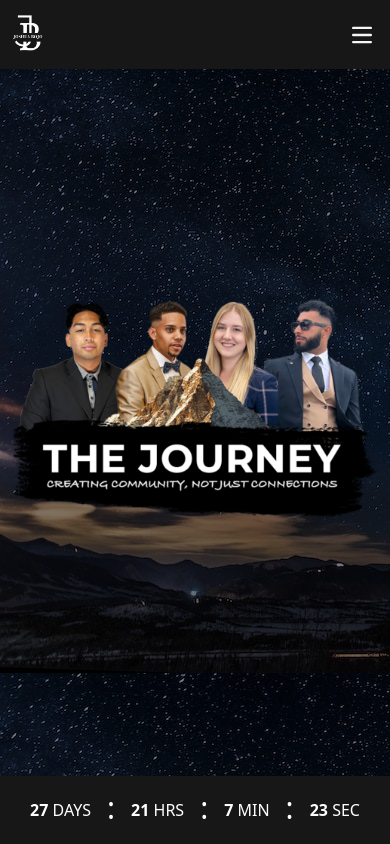
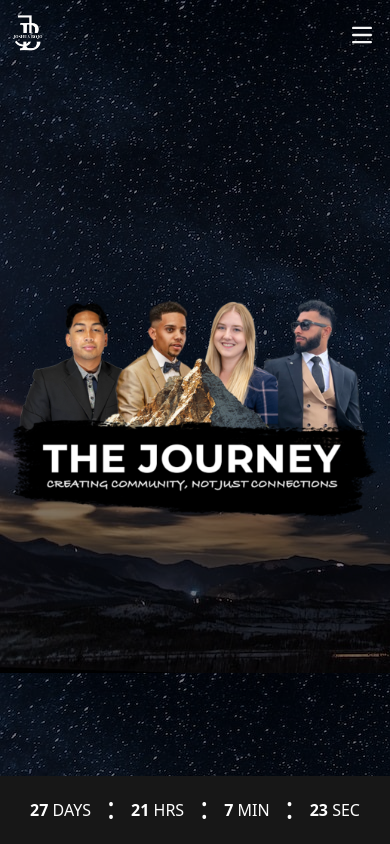
Before and after one commit to lyndonreyjb/the-journey-yyc, a website: page build/index.html in a window 390 px wide. Shown: the top 844 px of the page. Drawn offline with Linux system fonts and the light colour scheme; a web font is replaced by a local one.

Commit message:
navbar style update

```diff
--- a/build/index.html
+++ b/build/index.html
@@ -35,7 +35,7 @@
     <!-- Navbar -->
     <nav
       id="navbar"
-      class="fixed w-full z-40 transition-all text-neutral-100 bg-neutral-900">
+      class="fixed w-full z-40 transition-all text-neutral-100 bg-transparent">
       <div
         class="max-w-screen-xl flex flex-wrap items-center justify-between mx-auto p-2">
         <a href="#home" class="flex items-center">
--- a/build/js/script.js
+++ b/build/js/script.js
@@ -4,9 +4,9 @@ window.addEventListener("scroll", function () {
 
   // Check the scroll position to determine if the background should be added or removed
   if (window.scrollY > 0) {
-    navbar.classList.remove("md:bg-transparent"); // Add the background color
+    navbar.classList.add("md:bg-neutral-900"); // Add the background color
   } else {
-    navbar.classList.add("md:bg-transparent"); // Remove the background color
+    navbar.classList.remove("md:bg-neutral-900"); // Remove the background color
   }
 });
 // Set the date we're counting down to
```
Also changed, not shown: build/css/style.css.
